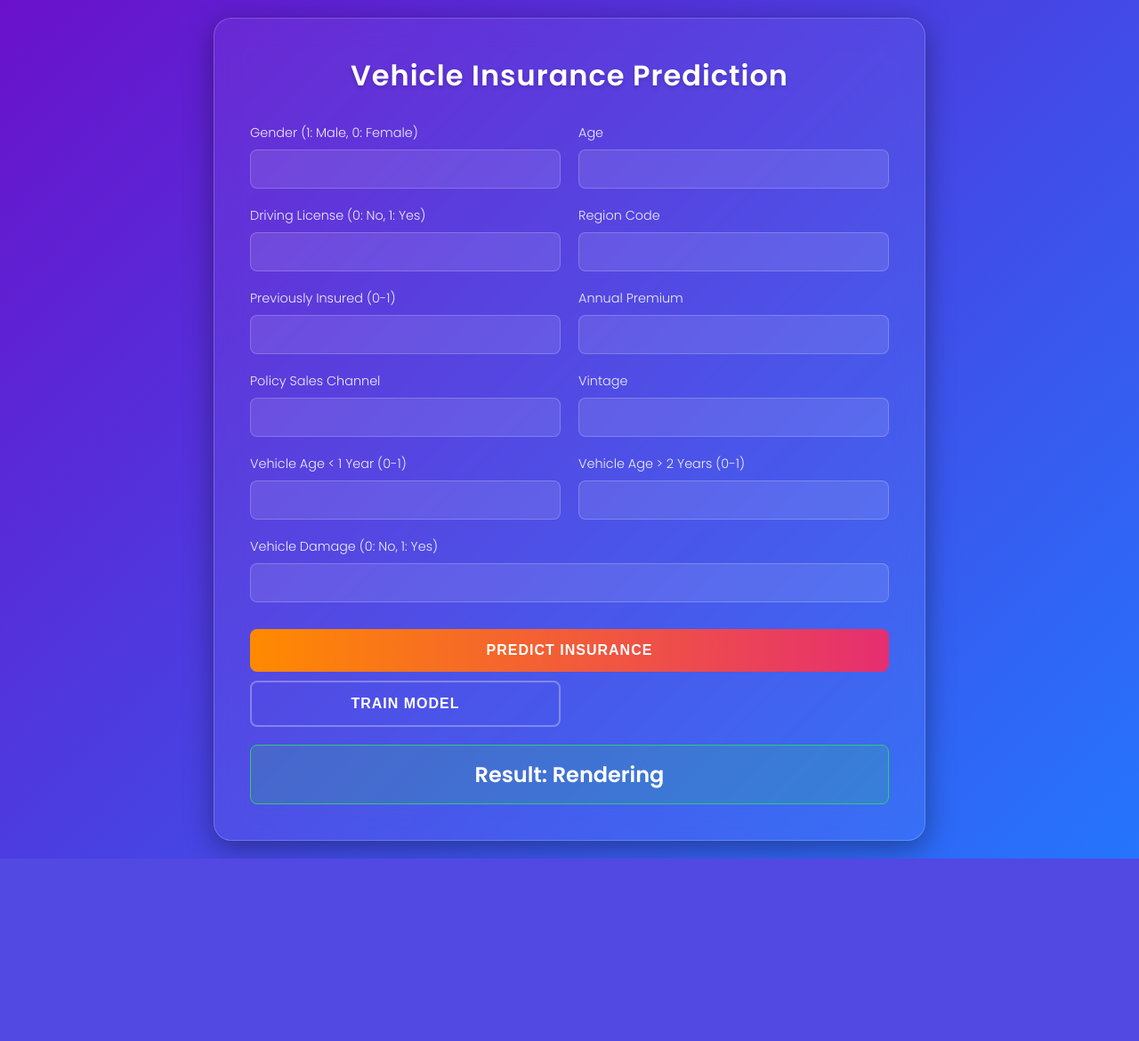
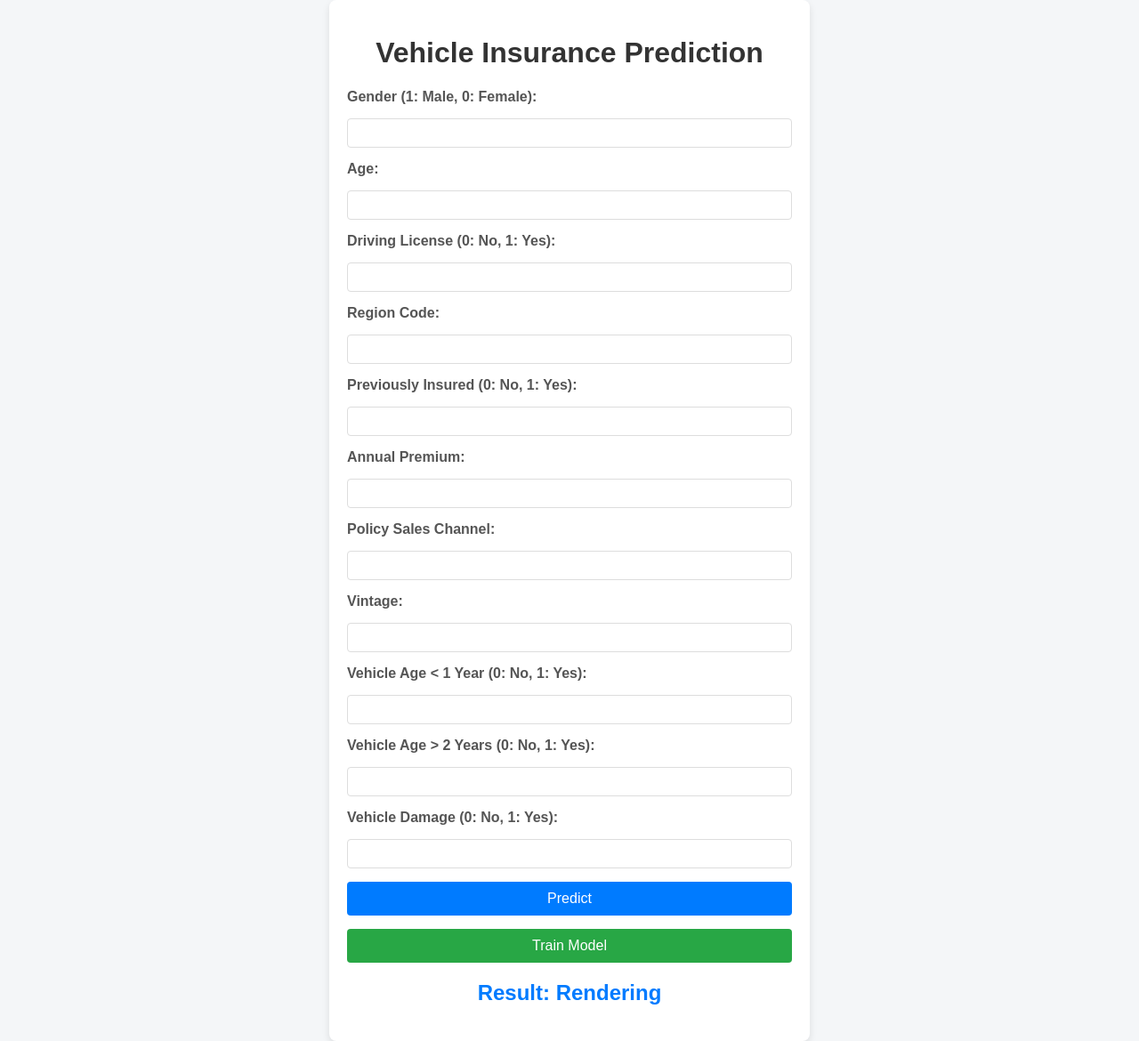
Before and after one commit to Rohithiwal/mlops_project_1, a FastAPI app: page / in a window 1280 px wide. Shown: the whole page at 89% size. Before the commit the page ends 965 px from the top, so only its background shows below. Run offline with FastAPI, Linux system fonts and the light colour scheme; parts of the project's set-up code (start-up, migrations or seed data) failed here and were passed over.

```diff
--- a/templates/vehicledata.html
+++ b/templates/vehicledata.html
@@ -4,220 +4,48 @@
     <meta charset="UTF-8">
     <meta name="viewport" content="width=device-width, initial-scale=1.0">
     <title>Vehicle Insurance Prediction</title>
-    <link href="https://fonts.googleapis.com/css2?family=Poppins:wght@300;400;600&display=swap" rel="stylesheet">
-
-    <style>
-        :root {
-            --primary-color: #6a11cb;
-            --secondary-color: #2575fc;
-            --text-color: #ffffff;
-            --input-bg: rgba(255, 255, 255, 0.1);
-            --glass-bg: rgba(255, 255, 255, 0.05);
-            --border-color: rgba(255, 255, 255, 0.2);
-        }
-
-        * {
-            box-sizing: border-box;
-            margin: 0;
-            padding: 0;
-        }
-
-        body {
-            font-family: 'Poppins', sans-serif;
-            background: linear-gradient(135deg, var(--primary-color), var(--secondary-color));
-            min-height: 100vh;
-            display: flex;
-            align-items: center;
-            justify-content: center;
-            color: var(--text-color);
-            padding: 20px;
-        }
-
-        .container {
-            background: var(--glass-bg);
-            backdrop-filter: blur(16px);
-            -webkit-backdrop-filter: blur(16px);
-            border: 1px solid var(--border-color);
-            border-radius: 20px;
-            padding: 40px;
-            width: 100%;
-            max-width: 800px;
-            box-shadow: 0 8px 32px 0 rgba(0, 0, 0, 0.37);
-        }
-
-        h1 {
-            text-align: center;
-            margin-bottom: 30px;
-            font-weight: 600;
-            letter-spacing: 1px;
-            text-shadow: 0 2px 4px rgba(0,0,0,0.2);
-        }
-
-        /* Grid Layout for Form */
-        form {
-            display: grid;
-            grid-template-columns: 1fr 1fr; /* Two columns */
-            gap: 20px;
-        }
-
-        /* Spanning the buttons across full width */
-        .full-width {
-            grid-column: span 2;
-        }
-
-        .form-group {
-            display: flex;
-            flex-direction: column;
-        }
-
-        label {
-            margin-bottom: 8px;
-            font-size: 0.9rem;
-            font-weight: 300;
-            opacity: 0.9;
-        }
-
-        input {
-            padding: 12px 15px;
-            border-radius: 8px;
-            border: 1px solid var(--border-color);
-            background: var(--input-bg);
-            color: white;
-            font-size: 1rem;
-            transition: all 0.3s ease;
-            outline: none;
-        }
-
-        input:focus {
-            background: rgba(255, 255, 255, 0.2);
-            border-color: #fff;
-            box-shadow: 0 0 10px rgba(255, 255, 255, 0.1);
-        }
-
-        /* Remove arrows/spinners from number inputs */
-        input::-webkit-outer-spin-button,
-        input::-webkit-inner-spin-button {
-            -webkit-appearance: none;
-            margin: 0;
-        }
-
-        button {
-            padding: 15px;
-            border: none;
-            border-radius: 8px;
-            font-size: 1rem;
-            font-weight: 600;
-            cursor: pointer;
-            transition: transform 0.2s, box-shadow 0.2s;
-            text-transform: uppercase;
-            letter-spacing: 1px;
-        }
-
-        button[type="submit"]:not(.train-button) {
-            background: linear-gradient(90deg, #ff8a00, #e52e71);
-            color: white;
-            margin-top: 10px;
-        }
-
-        .train-button {
-            background: transparent;
-            border: 2px solid rgba(255,255,255,0.3);
-            color: white;
-            margin-top: 10px;
-            width: 100%;
-        }
-
-        button:hover {
-            transform: translateY(-2px);
-            box-shadow: 0 5px 15px rgba(0,0,0,0.3);
-        }
-
-        .train-button:hover {
-            background: rgba(255,255,255,0.1);
-            border-color: white;
-        }
-
-        .result {
-            margin-top: 20px;
-            padding: 15px;
-            background: rgba(46, 204, 113, 0.2);
-            border: 1px solid #2ecc71;
-            border-radius: 8px;
-            text-align: center;
-        }
-
-        /* Responsive for mobile */
-        @media (max-width: 600px) {
-            form {
-                grid-template-columns: 1fr; /* Stack on mobile */
-            }
-            .full-width {
-                grid-column: span 1;
-            }
-        }
-    </style>
+    <!-- Corrected the CSS path -->
+    <link rel="stylesheet" href="/static/css/style.css">
 </head>
 <body>
     <div class="container">
         <h1>Vehicle Insurance Prediction</h1>
 
         <form method="post" action="/">
-            <div class="form-group">
-                <label for="Gender">Gender (1: Male, 0: Female)</label>
+            <label for="Gender">Gender (1: Male, 0: Female):</label>
             <input type="number" id="Gender" name="Gender" min="0" max="1" required>
-            </div>
 
-            <div class="form-group">
-                <label for="Age">Age</label>
+            <label for="Age">Age:</label>
             <input type="number" id="Age" name="Age" required>
-            </div>
 
-            <div class="form-group">
-                <label for="Driving_License">Driving License (0: No, 1: Yes)</label>
+            <label for="Driving_License">Driving License (0: No, 1: Yes):</label>
             <input type="number" id="Driving_License" name="Driving_License" min="0" max="1" required>
-            </div>
 
-            <div class="form-group">
-                <label for="Region_Code">Region Code</label>
+            <label for="Region_Code">Region Code:</label>
             <input type="number" step="0.01" id="Region_Code" name="Region_Code" required>
-            </div>
 
-            <div class="form-group">
-                <label for="Previously_Insured">Previously Insured (0-1)</label>
+            <label for="Previously_Insured">Previously Insured (0: No, 1: Yes):</label>
             <input type="number" id="Previously_Insured" name="Previously_Insured" min="0" max="1" required>
-            </div>
 
-            <div class="form-group">
-                <label for="Annual_Premium">Annual Premium</label>
+            <label for="Annual_Premium">Annual Premium:</label>
             <input type="number" step="0.01" id="Annual_Premium" name="Annual_Premium" required>
-            </div>
 
-            <div class="form-group">
-                <label for="Policy_Sales_Channel">Policy Sales Channel</label>
+            <label for="Policy_Sales_Channel">Policy Sales Channel:</label>
             <input type="number" step="0.01" id="Policy_Sales_Channel" name="Policy_Sales_Channel" required>
-            </div>
 
-            <div class="form-group">
-                <label for="Vintage">Vintage</label>
+            <label for="Vintage">Vintage:</label>
             <input type="number" id="Vintage" name="Vintage" required>
-            </div>
 
-            <div class="form-group">
-                <label for="Vehicle_Age_lt_1_Year">Vehicle Age < 1 Year (0-1)</label>
+            <label for="Vehicle_Age_lt_1_Year">Vehicle Age < 1 Year (0: No, 1: Yes):</label>
             <input type="number" id="Vehicle_Age_lt_1_Year" name="Vehicle_Age_lt_1_Year" min="0" max="1" required>
-            </div>
 
-            <div class="form-group">
-                <label for="Vehicle_Age_gt_2_Years">Vehicle Age > 2 Years (0-1)</label>
+            <label for="Vehicle_Age_gt_2_Years">Vehicle Age > 2 Years (0: No, 1: Yes):</label>
             <input type="number" id="Vehicle_Age_gt_2_Years" name="Vehicle_Age_gt_2_Years" min="0" max="1" required>
-            </div>
 
-            <div class="form-group full-width">
-                <label for="Vehicle_Damage_Yes">Vehicle Damage (0: No, 1: Yes)</label>
+            <label for="Vehicle_Damage_Yes">Vehicle Damage (0: No, 1: Yes):</label>
             <input type="number" id="Vehicle_Damage_Yes" name="Vehicle_Damage_Yes" min="0" max="1" required>
-            </div>
 
-            <button type="submit" class="full-width">Predict Insurance</button>
+            <button type="submit">Predict</button>
         </form>
 
         <form method="get" action="/train">
```
Also changed, not shown: .github/workflows/aws.yaml. Lines whose indentation alone changed are shown as unchanged.
